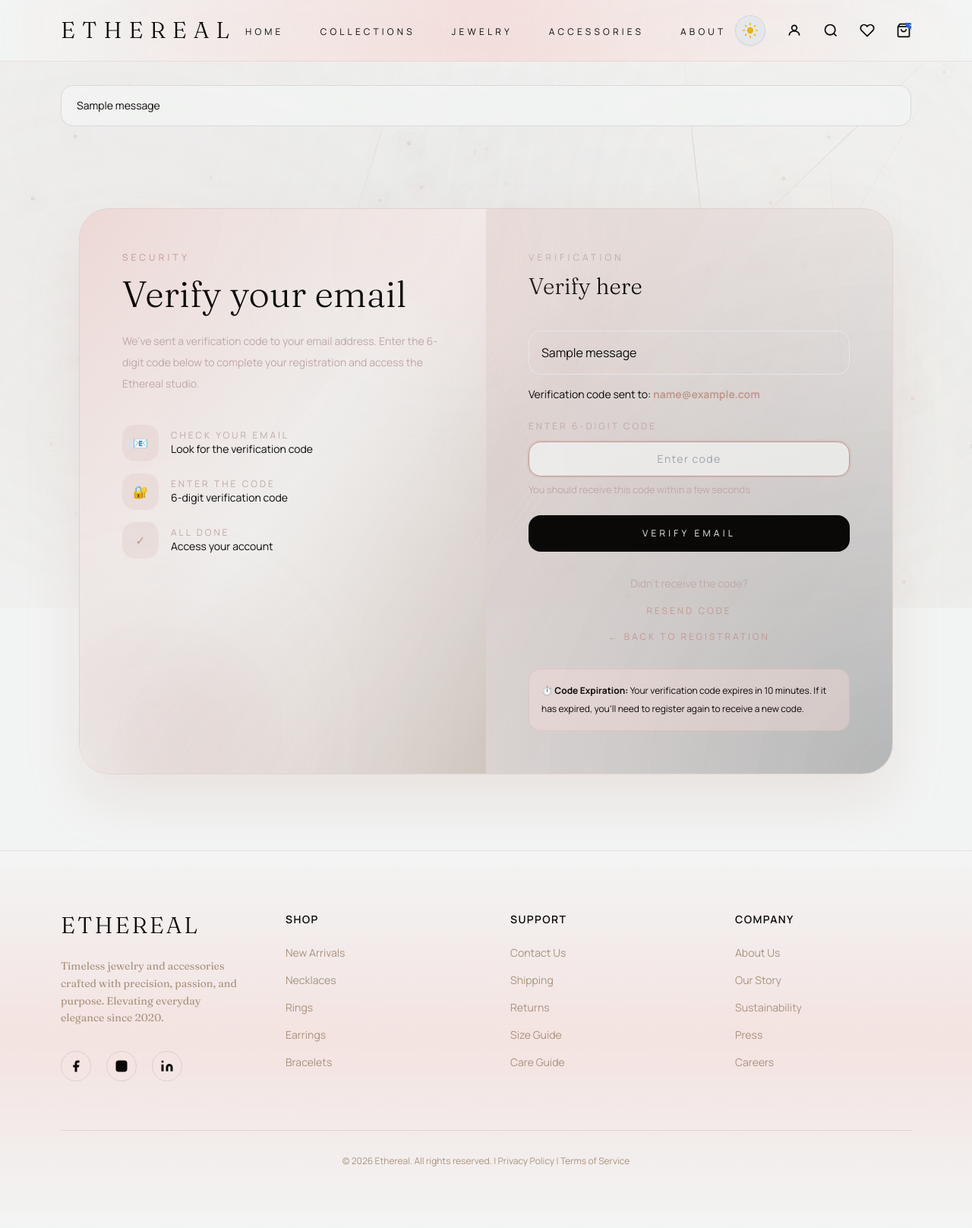
After one commit to mostofa89/LuxePrestige, a Django app: page /verify-otp/1/ in a window 1280 px wide. The commit adds this page. Shown: the whole page at 76% size. Run offline with Django 5.2, Linux system fonts and the light colour scheme; tables that the repository leaves empty hold one stand-in row (values such as "Sample post"); one stand-in notice (Sample message) is shown; some libraries are stand-ins or nearby versions.

Commit message:
Fix registration Essentials

```diff
--- a/backends/urls.py
+++ b/backends/urls.py
@@ -24,4 +24,6 @@ urlpatterns = [
     path('get-categories-json/', views.get_categories_json, name='get-categories-json'),
     path('login/', views.Login, name='login'),
     path('register/', views.Register, name='register'),
+    path('verify-otp/<int:user_id>/', views.VerifyOTP, name='verify_otp'),
+    path('resend-otp/<int:user_id>/', views.ResendOTP, name='resend_otp'),
 ]
--- a/backends/views.py
+++ b/backends/views.py
@@ -3,10 +3,13 @@ from django.db.models import Case, IntegerField, When
 from django.contrib import messages
 from django.shortcuts import redirect, render
 from django.http import JsonResponse
+from django.core.exceptions import ValidationError
+from django.core.validators import validate_email
+from django.contrib.auth import authenticate, login
 from .permissions import checkUserPermissions
-from .models import Brand, Product, ProductCategory, ProductImage, UserPermission, Category, Inventory, Review, Membership
+from .models import Brand, Product, ProductCategory, ProductImage, UserPermission, Category, Inventory, Review, Membership, Customer
 from django.contrib.auth.models import User
-from .utls import generate_otp
+from .utls import generate_otp, verify_otp, send_verification_confirmation_email
 # Create your views here.
 
 def dashboard(request):
@@ -457,22 +460,151 @@ def Login(request):
 
 def Register(request):
     if request.method == 'POST':
-        username = request.POST.get('username')
-        email = request.POST.get('email')
-        phone = request.POST.get('phone')
-        password1 = request.POST.get('password1')
-        password2 = request.POST.get('password2')
-        dob = request.POST.get('dob')
+        username = request.POST.get('username', '').strip()
+        email = request.POST.get('email', '').strip()
+        phone = request.POST.get('phone', '').strip()
+        password1 = request.POST.get('password1', '').strip()
+        password2 = request.POST.get('confirm_password', '').strip()
+        dob = request.POST.get('dob', '').strip()
 
+        # Validate required fields
+        if not username:
+            messages.error(request, 'Username is required.')
+            return render(request, 'backends/register.html')
+
+        if not email:
+            messages.error(request, 'Email is required.')
+            return render(request, 'backends/register.html')
+
+        if not phone:
+            messages.error(request, 'Phone number is required.')
+            return render(request, 'backends/register.html')
+
+        if not password1 or not password2:
+            messages.error(request, 'Both password fields are required.')
+            return render(request, 'backends/register.html')
+
+        # Validate email format
+        user = None
+        try:
+            validate_email(email)
+        except ValidationError:
+            messages.error(request, 'Invalid email format.')
+            return render(request, 'backends/register.html')
+
+        # Check if username already exists
         if User.objects.filter(username=username).exists():
             messages.error(request, 'Username already exists.')
             return render(request, 'backends/register.html')
 
+        # Check if email already exists
+        if User.objects.filter(email=email).exists() or Customer.objects.filter(email=email).exists():
+            messages.error(request, 'Email already registered.')
+            return render(request, 'backends/register.html')
+
+        # Validate passwords match
         if password1 != password2:
             messages.error(request, 'Passwords do not match.')
             return render(request, 'backends/register.html')
 
-        generate_otp(email)
-        user = User.objects.create_user(username=username, email=email, password=password1)
+        # Validate password length
+        if len(password1) < 8:
+            messages.error(request, 'Password must be at least 8 characters long.')
+            return render(request, 'backends/register.html')
+
+        try:
+            # Create Django User
+            user = User.objects.create_user(
+                username=username,
+                email=email,
+                password=password1
+            )
+
+            # Create Customer profile with phone and dob
+            Customer.objects.create(
+                customer=user,
+                name=username,
+                email=email,
+                password=password1,  # Note: storing plain password is not recommended
+                phone=phone,
+                dob=dob,
+                is_active=True
+            )
+
+            # Generate and send OTP for verification
+            generate_otp(email, username=username)
+
+            messages.success(request, 'Registration successful! Please verify your email with the OTP sent.')
+            return redirect('backends:verify_otp', user_id=user.id)
+
+        except Exception as e:
+            # Rollback if Customer creation fails
+            if user:
+                user.delete()
+            messages.error(request, f'Registration failed: {str(e)}')
+            return render(request, 'backends/register.html')
 
     return render(request, 'backends/register.html')
+
+
+def VerifyOTP(request, user_id):
+    """Verify OTP sent to user's email during registration"""
+    try:
+        user = User.objects.get(id=user_id)
+    except User.DoesNotExist:
+        messages.error(request, 'User not found.')
+        return redirect('backends:register')
+
+    if request.method == 'POST':
+        otp = request.POST.get('otp', '').strip()
+
+        if not otp:
+            messages.error(request, 'Please enter the OTP.')
+            return render(request, 'backends/verify_otp.html', {'user': user})
+
+        # Verify OTP using the utility function
+        is_valid, message = verify_otp(user.email, otp)
+
+        if is_valid:
+            # Activate the user account
+            user.is_active = True
+            user.save()
+
+            # Also mark the Customer record as active
+            try:
+                customer = Customer.objects.get(customer=user)
+                customer.is_active = True
+                customer.save()
+            except Customer.DoesNotExist:
+                pass
+
+            send_verification_confirmation_email(user.email, username=user.username)
+
+            messages.success(request, 'Email verified successfully! You can now login.')
+            return redirect('backends:login')
+        else:
+            messages.error(request, message)
+            return render(request, 'backends/verify_otp.html', {'user': user})
+
+    # GET request - show OTP form
+    context = {
+        'user': user,
+        'email': user.email,
+    }
+    return render(request, 'backends/verify_otp.html', context)
+
+
+def ResendOTP(request, user_id):
+    try:
+        user = User.objects.get(id=user_id)
+    except User.DoesNotExist:
+        messages.error(request, 'User not found.')
+        return redirect('backends:register')
+
+    otp = generate_otp(user.email, username=user.username)
+    if otp:
+        messages.success(request, 'A new verification code has been sent to your email.')
+    else:
+        messages.error(request, 'Failed to send a new verification code. Please try again.')
+
+    return redirect('backends:verify_otp', user_id=user.id)
--- /dev/null
+++ b/templates/backends/verify_otp.html
@@ -0,0 +1,135 @@
+{% extends 'base/base.html' %}
+{% load static %}
+
+{% block title %}Ethereal - Verify Email{% endblock %}
+
+{% block content %}
+<section class="pt-28 pb-24">
+	<div class="max-w-6xl mx-auto px-6 lg:px-10">
+		<div class="rounded-[2.5rem] border border-solid border-[#0a0908]/10 dark:border-[#f2f4f3]/10 bg-[#f2f4f3]/85 dark:bg-[#0a0908]/70 shadow-[0_30px_70px_rgba(10,9,8,0.12)] overflow-hidden card-glow">
+			<div class="grid grid-cols-1 lg:grid-cols-2">
+				<div class="relative p-10 lg:p-14 bg-gradient-to-br from-[#f4dbd8]/60 via-[#f2f4f3]/70 to-[#a9927d]/20 dark:from-[#a9927d]/10 dark:via-[#0a0908]/70 dark:to-[#c09891]/5">
+					<div class="absolute inset-0 pointer-events-none">
+						<div class="absolute -top-16 -right-16 w-64 h-64 rounded-full bg-[#f4dbd8]/30 blur-3xl"></div>
+						<div class="absolute -bottom-20 -left-10 w-72 h-72 rounded-full bg-[#c09891]/20 blur-3xl"></div>
+					</div>
+
+					<div class="relative z-10">
+						<p class="text-xs tracking-[0.35em] uppercase text-[#c09891]">Security</p>
+						<h1 class="font-cormorant text-4xl lg:text-5xl text-[#0a0908] dark:text-[#f2f4f3] font-light mt-4">Verify your email</h1>
+						<p class="text-sm leading-7 text-[#bea8a7] dark:text-[#bea8a7] mt-6">
+							We've sent a verification code to your email address. Enter the 6-digit code below to complete your registration and access the Ethereal studio.
+						</p>
+
+						<div class="mt-10 space-y-4">
+							<div class="flex items-center gap-4">
+								<div class="w-12 h-12 rounded-2xl bg-[#c09891]/15 text-[#c09891] flex items-center justify-center">📧</div>
+								<div>
+									<p class="text-xs tracking-[0.25em] uppercase text-[#bea8a7]">Check Your Email</p>
+									<p class="text-sm text-[#0a0908] dark:text-[#f2f4f3]">Look for the verification code</p>
+								</div>
+							</div>
+							<div class="flex items-center gap-4">
+								<div class="w-12 h-12 rounded-2xl bg-[#c09891]/15 text-[#c09891] flex items-center justify-center">🔐</div>
+								<div>
+									<p class="text-xs tracking-[0.25em] uppercase text-[#bea8a7]">Enter The Code</p>
+									<p class="text-sm text-[#0a0908] dark:text-[#f2f4f3]">6-digit verification code</p>
+								</div>
+							</div>
+							<div class="flex items-center gap-4">
+								<div class="w-12 h-12 rounded-2xl bg-[#c09891]/15 text-[#c09891] flex items-center justify-center">✓</div>
+								<div>
+									<p class="text-xs tracking-[0.25em] uppercase text-[#bea8a7]">All Done</p>
+									<p class="text-sm text-[#0a0908] dark:text-[#f2f4f3]">Access your account</p>
+								</div>
+							</div>
+						</div>
+					</div>
+				</div>
+
+				<div class="p-10 lg:p-14">
+					<div class="mb-10">
+						<p class="text-xs tracking-[0.35em] uppercase text-[#bea8a7]">Verification</p>
+						<h2 class="font-cormorant text-3xl text-[#0a0908] dark:text-[#f2f4f3] font-light mt-3">Verify here</h2>
+					</div>
+
+					{% if messages %}
+						{% for message in messages %}
+							<div class="mb-4 p-4 rounded-2xl {% if message.tags %}bg-{{ message.tags }}-100 border border-{{ message.tags }}-300 text-{{ message.tags }}-800{% else %}bg-blue-100 border border-blue-300 text-blue-800{% endif %}" role="alert">
+								{{ message }}
+							</div>
+						{% endfor %}
+					{% endif %}
+
+					<p class="text-sm text-[#0a0908] dark:text-[#f2f4f3] mb-6">
+						Verification code sent to: <strong class="text-[#c09891]">{{ email }}</strong>
+					</p>
+
+					<form method="POST" action="" class="space-y-6">
+						{% csrf_token %}
+
+						<div>
+							<label class="block text-xs tracking-[0.25em] uppercase text-[#bea8a7] mb-3" for="otp">Enter 6-Digit Code</label>
+							<input
+								id="otp"
+								name="otp"
+								type="text"
+								required
+								placeholder="Enter code"
+								maxlength="6"
+								pattern="[0-9]{6}"
+								inputmode="numeric"
+								autocomplete="one-time-code"
+								class="w-full rounded-2xl border border-solid border-[#0a0908]/15 dark:border-[#f2f4f3]/15 bg-[#f2f4f3]/70 dark:bg-[#0a0908]/40 px-4 py-3 text-sm text-[#0a0908] dark:text-[#f2f4f3] focus:border-[#c09891] focus:ring-2 focus:ring-[#c09891]/20 focus:outline-none transition-all duration-200 tracking-widest text-center text-lg"
+							>
+							<small class="text-[#bea8a7] mt-2 block">You should receive this code within a few seconds</small>
+						</div>
+
+						<button class="w-full px-6 py-4 text-xs tracking-[0.35em] uppercase bg-[#0a0908] text-[#f2f4f3] dark:bg-[#f2f4f3] dark:text-[#0a0908] hover:bg-[#c09891] hover:shadow-[0_10px_30px_rgba(192,152,145,0.35)] hover:scale-[1.01] transition-all duration-300 rounded-2xl" type="submit">
+							Verify Email
+						</button>
+					</form>
+
+					<div class="text-center mt-8">
+						<p class="text-sm text-[#bea8a7] mb-3">Didn't receive the code?</p>
+						<a href="{% url 'backends:resend_otp' user.id %}" class="inline-block text-xs tracking-[0.25em] uppercase text-[#c09891] hover:underline mb-3">
+							Resend Code
+						</a>
+						<br>
+						<a href="{% url 'backends:register' %}" class="text-xs tracking-[0.25em] uppercase text-[#c09891] hover:underline">
+							← Back to Registration
+						</a>
+					</div>
+
+					<div class="mt-8 p-4 rounded-2xl bg-[#f4dbd8]/40 dark:bg-[#c09891]/10 border border-[#c09891]/20">
+						<p class="text-xs text-[#0a0908] dark:text-[#f2f4f3] leading-6">
+							<strong>⏱️ Code Expiration:</strong> Your verification code expires in 10 minutes. If it has expired, you'll need to register again to receive a new code.
+						</p>
+					</div>
+				</div>
+			</div>
+		</div>
+	</div>
+</section>
+
+<script>
+	// Only allow numbers in OTP input
+	const otpInput = document.getElementById('otp');
+	if (otpInput) {
+		otpInput.addEventListener('input', function(e) {
+			this.value = this.value.replace(/[^0-9]/g, '').slice(0, 6);
+		});
+
+		// Auto-submit when 6 digits are entered
+		otpInput.addEventListener('input', function() {
+			if (this.value.length === 6) {
+				// Optional: automatically submit
+				// this.form.submit();
+			}
+		});
+
+		// Focus on the input
+		otpInput.focus();
+	}
+</script>
+{% endblock %}
```
Also changed, not shown: backends/utls.py (+63 -12 lines), templates/backends/register.html (+10 -4 lines).
